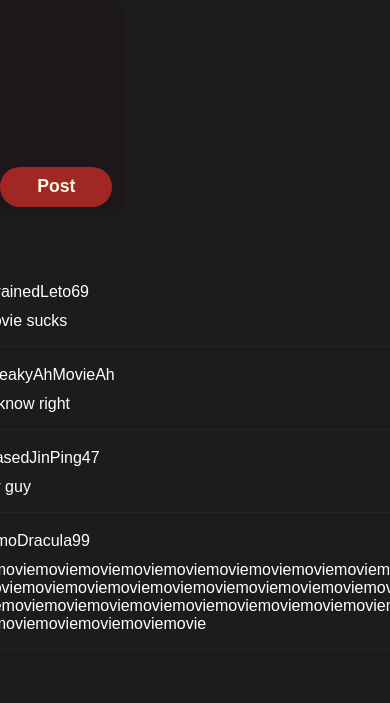
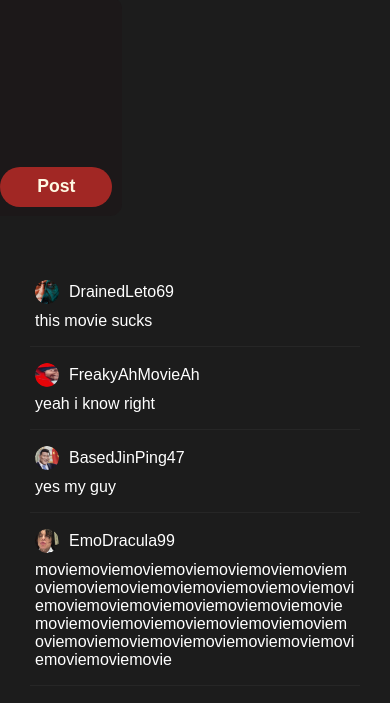
Before and after one commit to web-design-project-2025/web-design-project-group-33, a plain HTML site: page testing.html in a window 390 px wide. Shown: the part 325-1028 px from the top of the page. Before the commit the page ends 1005 px from the top, so only its background shows below. Drawn offline with Linux system fonts and the light colour scheme.

Commit message:
removed fixed width

```diff
--- a/styles/global.css
+++ b/styles/global.css
@@ -440,6 +440,12 @@ footer {
 .testcomments#comments {
   display: flex;
   flex-direction: column;
+  width: 500px;
+}
+@media (max-width: 600px) {
+  .testcomments#comments {
+    width: 100%;
+  }
 }
 
 /* Movie Card Component */
@@ -472,7 +478,7 @@ footer {
   color: #ffffff;
   font-family: var(--Grotesk);
   font-size: 16px;
-  width: 500px;
+  width: 100%;
   gap: 0.5rem;
   padding: 5px;
   padding-top: 1rem;
@@ -480,6 +486,7 @@ footer {
   font-weight: 450;
   border-bottom: var(--tertiary-grey) 1px solid;
 }
+
 .review-comment .user-container {
   display: flex;
   flex-direction: row;
```
